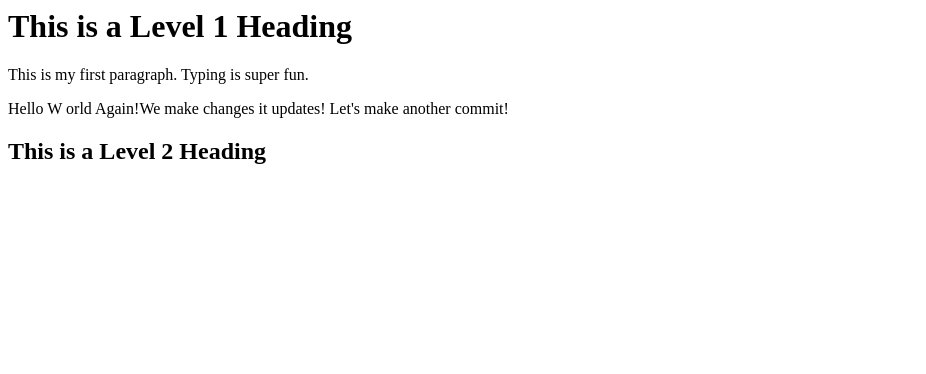
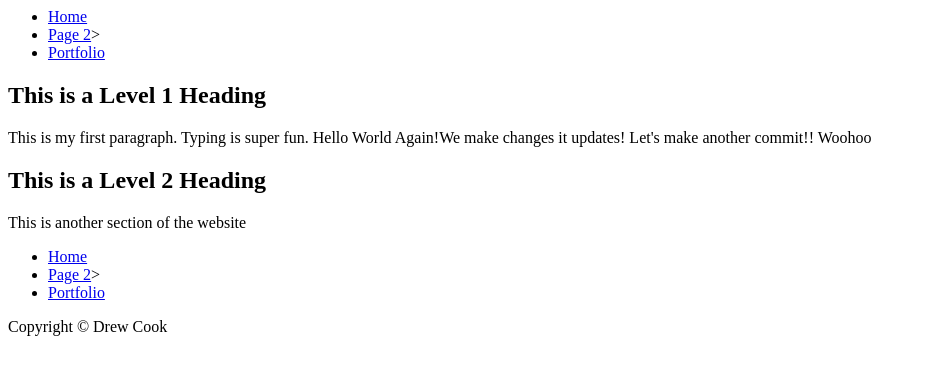
Before and after one commit to drewcookart/My-Second-Repository, a plain HTML site: page index.html in a window 1280 px wide. Shown: the whole page, without its empty margins (0-926 px from the left). Drawn offline with Linux system fonts and the light colour scheme.

Commit message:
Created new html pages

```diff
--- a/index.html
+++ b/index.html
@@ -3,17 +3,44 @@
 <html lang="en-US">
     <head>
         <meta charset="utf-8">
+        <meta
+        name="viewport"
+        content="width=device-width, initial-scale=1.0">
         <title>My Super Amazing Website</title>
     </head>
     <body>
-        <h1>This is a Level 1 Heading</h1>
-        <p>
-            This is my first paragraph. Typing is super fun.
-        </p>
-        <p>
-            Hello W orld Again!We make changes it updates!
-             Let's make another commit!
-        </p>
-        <h2>This is a Level 2 Heading</h2>
+        <header>
+            <nav>
+                <ul>
+                    <li><a href="index.html">Home</a></li>
+                    <li><a href="page2.html">Page 2</a>></a></li>
+                    <li><a href="portfolio.html">Portfolio</a></li>
+                </ul>
+            </nav>
+        </header>
+        <main>
+           <section>
+                <h1>This is a Level 1 Heading</h1>
+
+                This is my first paragraph. Typing is super fun.
+
+                Hello World Again!We make changes it updates!
+                 Let's make another commit!! Woohoo
+           </section>
+        <section>
+            <h2>This is a Level 2 Heading</h2>
+            <p>This is another section of the website</p>
+        </section>
+        </main>
+        <footer>
+            <nav>
+                <ul>
+                    <li><a href="index.html">Home</a></li>
+                    <li><a href="page2.html">Page 2</a>></a></li>
+                    <li><a href="portfolio.html">Portfolio</a></li>
+                </ul>
+            </nav>
+            <p>Copyright &copy; Drew Cook</p>
+        </footer>
     <body>
 </html>
```
Also changed, not shown: page2.html (added, +19 -0 lines), portfolio.html (added, +34 -0 lines), img/plastic_line_drew_cook.jpg (added), 1 other file.
